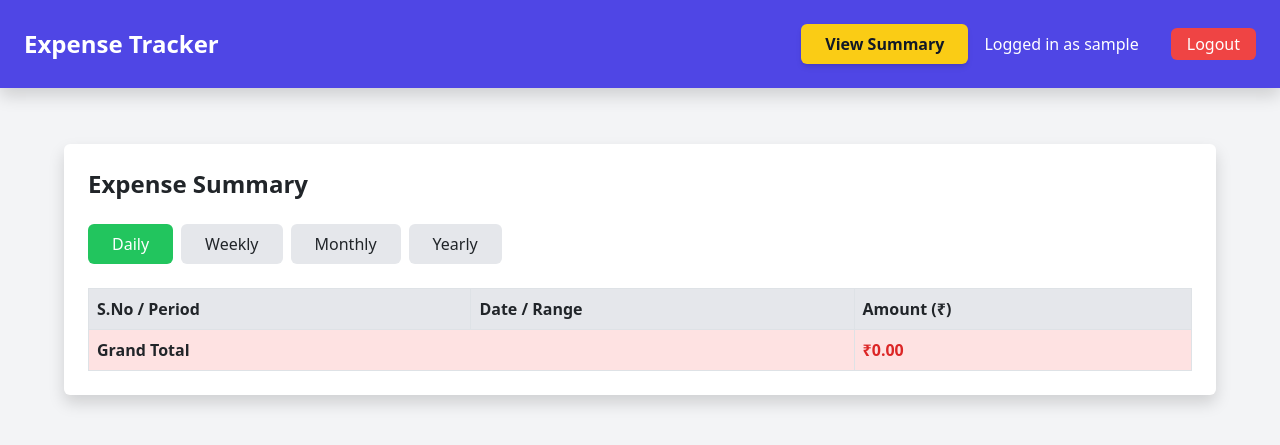
After one commit to DeepanKumarS/Expense-Tracker, a Django app: page /summary/ in a window 1280 px wide. The commit adds this page. Shown: the top 445 px of the page. Run offline with Django 5.2, Linux system fonts and the light colour scheme; the visitor is signed in with stand-in values (Sample User, id 1); data that the repository does not hold is empty; some libraries are stand-ins or nearby versions.

Commit message:
Updated summary table

```diff
--- a/expense_tracker/expenses/templates/expenses/base.html
+++ b/expense_tracker/expenses/templates/expenses/base.html
@@ -4,22 +4,33 @@
     <meta charset="UTF-8">
     <title>Expense Tracker</title>
     <script src="https://cdn.tailwindcss.com"></script>
+    <link rel="stylesheet" href="https://cdn.jsdelivr.net/npm/bootstrap@5.3.1/dist/css/bootstrap.min.css">
 </head>
 <body class="bg-gray-100 min-h-screen font-sans">
 
     <header class="bg-indigo-600 text-white py-4 shadow">
         <div class="container mx-auto flex justify-between items-center px-4">
             <h1 class="text-2xl font-bold">Expense Tracker</h1>
-            <div>
+            <div class="flex items-center gap-3">
                 {% if user.is_authenticated %}
+                    <!-- Summary Button -->
+                    <a href="{% url 'expense_summary' %}"
+                       class="bg-yellow-400 hover:bg-yellow-500 text-gray-900 font-semibold px-4 py-2 rounded shadow-md transition-all">
+                        View Summary
+                    </a>
+
                     <span class="mr-4">Logged in as {{ user.username }}</span>
+
                     <form action="{% url 'logout' %}" method="post" class="inline">
                         {% csrf_token %}
-                        <button type="submit" class="bg-red-500 hover:bg-red-600 px-3 py-1 rounded">Logout</button>
+                        <button type="submit"
+                                class="bg-red-500 hover:bg-red-600 px-3 py-1 rounded transition-all">
+                            Logout
+                        </button>
                     </form>
                 {% else %}
-                    <a href="{% url 'login' %}" class="mr-4 hover:underline">Login</a>
-                    <a href="{% url 'signup' %}" class="hover:underline">Sign Up</a>
+                    <a href="{% url 'login' %}" class="mr-4 hover:underline font-semibold">Login</a>
+                    <a href="{% url 'signup' %}" class="hover:underline font-semibold">Sign Up</a>
                 {% endif %}
             </div>
         </div>
--- /dev/null
+++ b/expense_tracker/expenses/templates/expenses/expense_summary.html
@@ -0,0 +1,48 @@
+{% extends 'expenses/base.html' %}
+
+{% block content %}
+<div class="max-w-6xl mx-auto mt-8 p-6 bg-white shadow rounded">
+    <h2 class="text-2xl font-semibold mb-4">Expense Summary</h2>
+
+    <!-- Filter buttons -->
+    <div class="flex gap-2 mb-6">
+        <a href="?filter=daily" class="px-4 py-2 rounded {% if filter_type == 'daily' %}bg-green-500 text-white{% else %}bg-gray-200{% endif %}">Daily</a>
+        <a href="?filter=weekly" class="px-4 py-2 rounded {% if filter_type == 'weekly' %}bg-green-500 text-white{% else %}bg-gray-200{% endif %}">Weekly</a>
+        <a href="?filter=monthly" class="px-4 py-2 rounded {% if filter_type == 'monthly' %}bg-green-500 text-white{% else %}bg-gray-200{% endif %}">Monthly</a>
+        <a href="?filter=yearly" class="px-4 py-2 rounded {% if filter_type == 'yearly' %}bg-green-500 text-white{% else %}bg-gray-200{% endif %}">Yearly</a>
+    </div>
+
+    <!-- Summary Table -->
+    <table class="table-auto border-collapse border border-gray-300 w-full text-left">
+        <thead class="bg-gray-200">
+            <tr>
+                <th class="border border-gray-300 p-2">S.No / Period</th>
+                <th class="border border-gray-300 p-2">Date / Range</th>
+                <th class="border border-gray-300 p-2">Amount (₹)</th>
+            </tr>
+        </thead>
+        <tbody>
+            {% for group in grouped_expenses %}
+            <tr class="bg-gray-50 font-semibold">
+                <td class="border border-gray-300 p-2">{{ group.serial }}</td>
+                <td class="border border-gray-300 p-2">{{ group.range }}</td>
+                <td class="border border-gray-300 p-2">₹{{ group.total|floatformat:2 }}</td>
+            </tr>
+            {% for expense in group.expenses %}
+            <tr class="bg-white">
+                <td class="border border-gray-300 p-2"></td>
+                <td class="border border-gray-300 p-2">{{ expense.title }} - {{ expense.category }}</td>
+                <td class="border border-gray-300 p-2">₹{{ expense.amount|floatformat:2 }}</td>
+            </tr>
+            {% endfor %}
+            {% endfor %}
+
+            <!-- Final total -->
+            <tr class="bg-red-100 font-bold">
+                <td class="border border-gray-300 p-2" colspan="2">Grand Total</td>
+                <td class="border border-gray-300 p-2 text-red-600">₹{{ total_amount|floatformat:2 }}</td>
+            </tr>
+        </tbody>
+    </table>
+</div>
+{% endblock %}
--- a/expense_tracker/expenses/urls.py
+++ b/expense_tracker/expenses/urls.py
@@ -7,4 +7,5 @@ urlpatterns = [
     path('expense/add/', views.expense_create, name='expense_create'),
     path('expense/<int:pk>/edit/', views.expense_update, name='expense_update'),
     path('expense/<int:pk>/delete/', views.expense_delete, name='expense_delete'),
+    path('summary/', views.expense_summary, name='expense_summary'),
 ]
--- a/expense_tracker/expenses/views.py
+++ b/expense_tracker/expenses/views.py
@@ -1,10 +1,19 @@
+from datetime import datetime, timedelta
+from collections import defaultdict
+import calendar
+
 from django.shortcuts import render, get_object_or_404, redirect
-from .models import Expense
 from django.contrib.auth.views import LoginView, LogoutView
 from django.contrib.auth.decorators import login_required
-from .forms import ExpenseForm
 from django.contrib.auth.forms import UserCreationForm
 from django.contrib import messages
+from django.db.models import Sum
+from django.db.models.functions import TruncDay, TruncWeek, TruncMonth, TruncYear
+from django.utils.timezone import now
+
+from .models import Expense
+from .forms import ExpenseForm
+
 
 def signup(request):
     if request.method == 'POST':
@@ -61,3 +70,90 @@ def expense_delete(request, pk):
         expense.delete()
         return redirect('expense_list')
     return render(request, 'expenses/expense_confirm_delete.html', {'expense': expense})
+
+
+
+@login_required
+def expense_summary(request):
+    filter_type = request.GET.get('filter', 'daily')
+    user_expenses = Expense.objects.filter(user=request.user).order_by('date')
+
+    grouped_expenses = []
+    total_amount = user_expenses.aggregate(total=Sum('amount'))['total'] or 0
+
+    if filter_type == 'daily':
+        daily_dict = defaultdict(list)
+        for e in user_expenses:
+            key = e.date
+            daily_dict[key].append(e)
+
+        for i, (day, expenses) in enumerate(sorted(daily_dict.items()), 1):
+            group_total = sum(exp.amount for exp in expenses)
+            grouped_expenses.append({
+                'serial': f"D{i}",
+                'range': day.strftime('%d-%m-%Y'),
+                'total': group_total,
+                'expenses': expenses
+            })
+
+    elif filter_type == 'weekly':
+        weekly_dict = defaultdict(list)
+        for e in user_expenses:
+            year, week_num, _ = e.date.isocalendar()
+            key = (year, week_num)
+            weekly_dict[key].append(e)
+
+        for i, ((year, week_num), expenses) in enumerate(sorted(weekly_dict.items()), 1):
+            # Calculate week start and end dates
+            week_start = min(exp.date for exp in expenses)
+            week_end = max(exp.date for exp in expenses)
+            group_total = sum(exp.amount for exp in expenses)
+            grouped_expenses.append({
+                'serial': f"W{i}",
+                'range': f"{week_start.strftime('%d-%m-%Y')} to {week_end.strftime('%d-%m-%Y')}",
+                'total': group_total,
+                'expenses': expenses
+            })
+
+    elif filter_type == 'monthly':
+        monthly_dict = defaultdict(list)
+        for e in user_expenses:
+            key = (e.date.year, e.date.month)
+            monthly_dict[key].append(e)
+
+        for i, ((year, month), expenses) in enumerate(sorted(monthly_dict.items()), 1):
+            month_start = min(exp.date for exp in expenses)
+            month_end = max(exp.date for exp in expenses)
+            group_total = sum(exp.amount for exp in expenses)
+            month_name = calendar.month_name[month]
+            grouped_expenses.append({
+                'serial': f"M{i}",
+                'range': f"{month_start.strftime('%d-%m-%Y')} to {month_end.strftime('%d-%m-%Y')}",
+                'total': group_total,
+                'expenses': expenses
+            })
+
+    elif filter_type == 'yearly':
+        yearly_dict = defaultdict(list)
+        for e in user_expenses:
+            key = e.date.year
+            yearly_dict[key].append(e)
+
+        for i, (year, expenses) in enumerate(sorted(yearly_dict.items()), 1):
+            year_start = min(exp.date for exp in expenses)
+            year_end = max(exp.date for exp in expenses)
+            group_total = sum(exp.amount for exp in expenses)
+            grouped_expenses.append({
+                'serial': f"Y{i}",
+                'range': f"{year_start.strftime('%d-%m-%Y')} to {year_end.strftime('%d-%m-%Y')}",
+                'total': group_total,
+                'expenses': expenses
+            })
+
+    context = {
+        'grouped_expenses': grouped_expenses,
+        'total_amount': total_amount,
+        'filter_type': filter_type,
+    }
+
+    return render(request, 'expenses/expense_summary.html', context)
```
